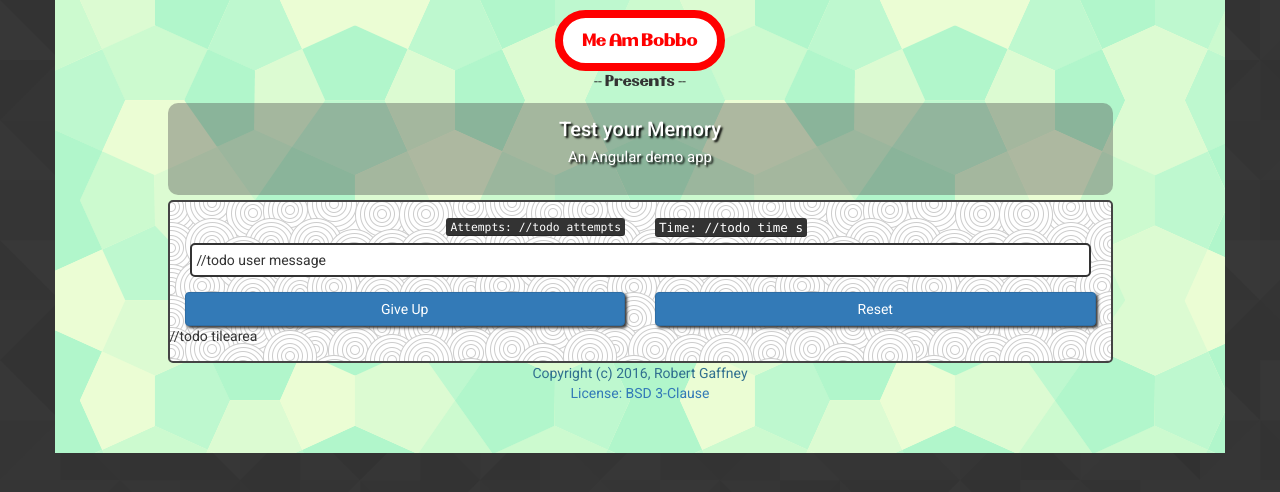
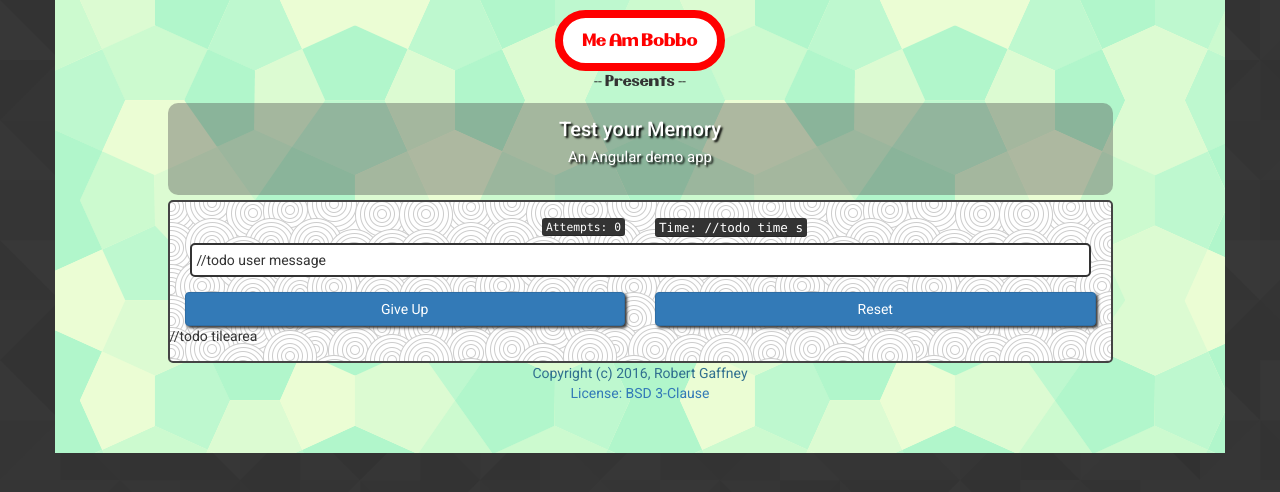
Before and after one commit to meambobbo/ng-memory, an Angular app: page / in a window 1280 px wide. Shown: the top 492 px of the page. Built offline with nearby package versions, Linux system fonts and the light colour scheme.

Commit message:
add attempts binding

```diff
--- a/src/app/gamearea/attempts/attempts.component.html
+++ b/src/app/gamearea/attempts/attempts.component.html
@@ -1,3 +1,3 @@
                         <div class="col-xs-6">
-                            <div class="attempts"><kbd>Attempts: //todo attempts</kbd></div>
+                            <div class="attempts"><kbd>Attempts: {{attempts}}</kbd></div>
                         </div>
--- a/src/app/gamearea/attempts/attempts.component.ts
+++ b/src/app/gamearea/attempts/attempts.component.ts
@@ -7,9 +7,20 @@ import { Component, OnInit } from '@angular/core';
 })
 export class AttemptsComponent implements OnInit {
 
-  constructor() { }
+  attempts: number;
+
+  constructor() {
+  	this.attempts = 0;
+  }
 
   ngOnInit(): void {
+    this.attempts = 0;
+
+    //todo - subscribe to service
+  }
+
+  ngOnDestroy(): void {
+    // unsubscribe
   }
 
 }
```
